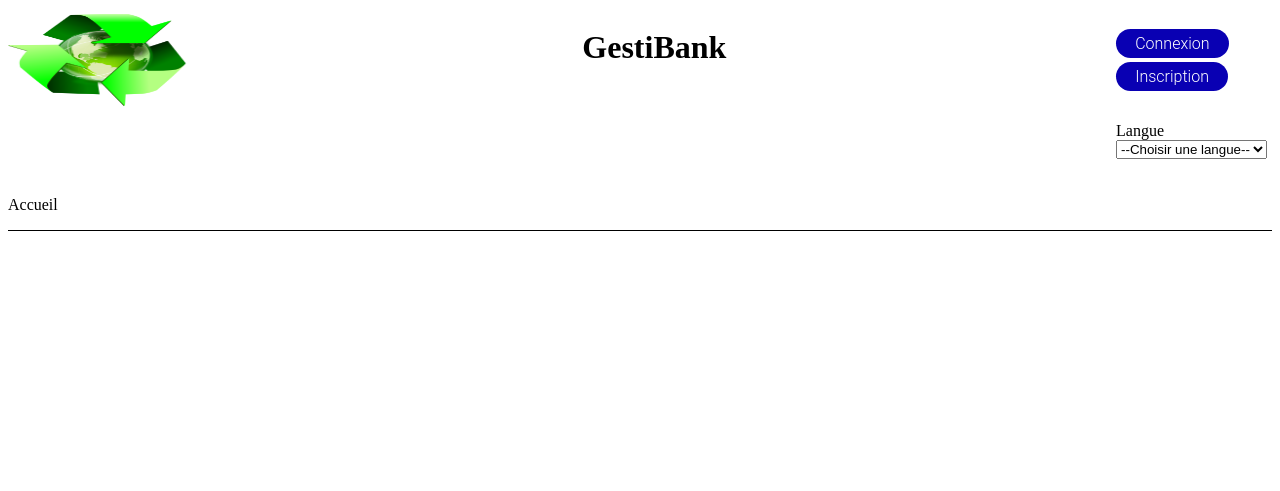
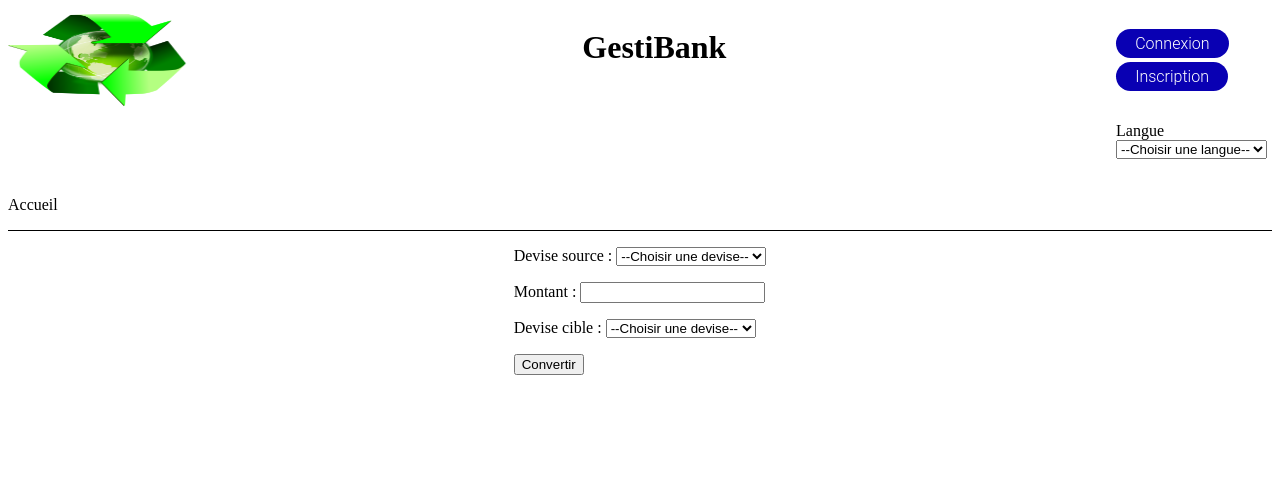
Before and after one commit to baltran/POEC_Bank_proj, a Flask app: page / in a window 1280 px wide. Shown: the top 491 px of the page. Run offline with Flask 2, Linux system fonts and the light colour scheme; data that the repository does not hold is empty.

Commit message:
conversion de devise ajouté à l'index

```diff
--- a/webapp/templates/main/index.html
+++ b/webapp/templates/main/index.html
@@ -5,3 +5,70 @@
 {% block nav %}
     {{ nav_link('main.index', _('Accueil')) }}
 {% endblock %}
+{% block content %}
+    <script type="text/javascript">
+        function convert(){
+            var montant = document.getElementById("montant").value;
+            var src_type = document.getElementById("src-select").value;
+            var conv_type = document.getElementById("conv-select").value;
+            var xhr;
+            try {  xhr = new ActiveXObject('Msxml2.XMLHTTP');   }
+            catch (e)
+            {
+                try {   xhr = new ActiveXObject('Microsoft.XMLHTTP'); }
+                catch (e2)
+                {
+                   try {  xhr = new XMLHttpRequest();  }
+                   catch (e3) {  xhr = false;   }
+                 }
+            }
+
+            xhr.onreadystatechange  = function()
+            {
+               if(xhr.readyState  == 4)
+               {
+                    if(xhr.status  == 200){
+                        //document.ajax.dyn="Received:"  + xhr.responseText;
+                        var rep = JSON.parse(xhr.responseText);
+                        var result = montant;
+                        if (src_type == "EUR" && conv_type == "USD"){
+                            result = result / rep.quotes.USDEUR;
+                        }else if(src_type == "USD" && conv_type == "EUR"){
+                            result = result * rep.quotes.USDEUR;
+                        }
+                        var result_elem = document.getElementById("result_convert");
+                        result_elem.innerHTML = result;
+                    }else
+                        document.ajax.dyn="Error code " + xhr.status;
+               }
+            };
+            if ( src_type != conv_type) {
+                var requete = "http://apilayer.net/api/historical?access_key=25280eb3808bb1588174f5e19c3bbbf3&date=2019-10-13&currencies=EUR&format=1";
+                xhr.open("GET", requete, true);
+                xhr.send(null);
+            }
+        }
+    </script>
+    <p>
+        <label for="src-select">Devise source :</label>
+        <select id="src-select">
+            <option value="">--Choisir une devise--</option>
+            <option value="EUR">Euro</option>
+            <option value="USD">Dollars</option>
+        </select>
+    </p>
+    <p>
+        <label for="montant">Montant :</label>
+        <input type="text" id="montant" name="Montant">
+    </p>
+    <p>
+        <label for="conv-select">Devise cible :</label>
+        <select id="conv-select">
+            <option value="">--Choisir une devise--</option>
+            <option value="EUR">Euro</option>
+            <option value="USD">Dollars</option>
+        </select>
+    </p>
+    <p><button type="button" name="Convertir" onclick="convert();">Convertir</button></p>
+    <p id="result_convert" align="center"></p>
+{% endblock %}
```
